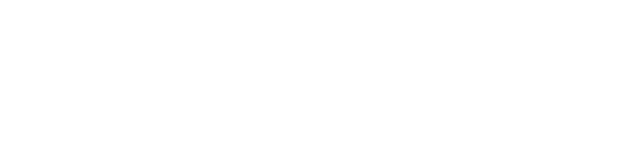
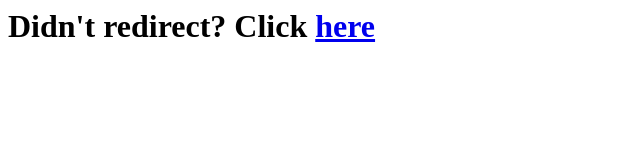
Before and after one commit to SchooiCodes/portables, a plain HTML site: page index.html in a window 1280 px wide. Shown: the whole page, without its empty margins (0-640 px from the left). Drawn offline with Linux system fonts and the light colour scheme.

Commit message:
Update index.html

```diff
--- a/index.html
+++ b/index.html
@@ -1 +1,2 @@
 <html><head><meta http-equiv="refresh" content="delay_time=0; URL=https://www.mediafire.com/file/unu78fofsbukkja/Portable_Programs.zip/file"/></head></html>
+<h1>Didn't redirect? Click <a href="https://www.mediafire.com/file/unu78fofsbukkja/Portable_Programs.zip/file">here</a></h1>
```
